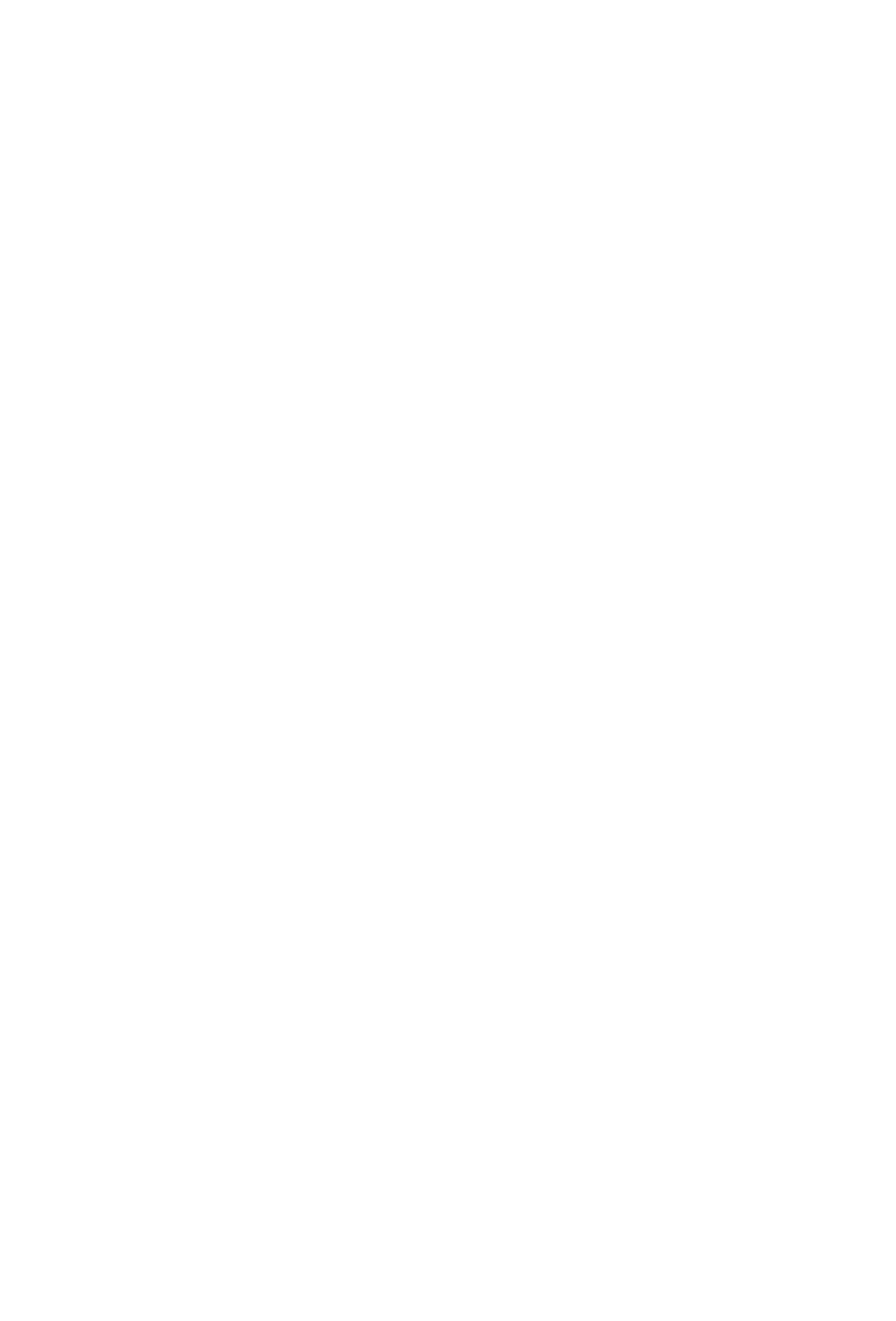
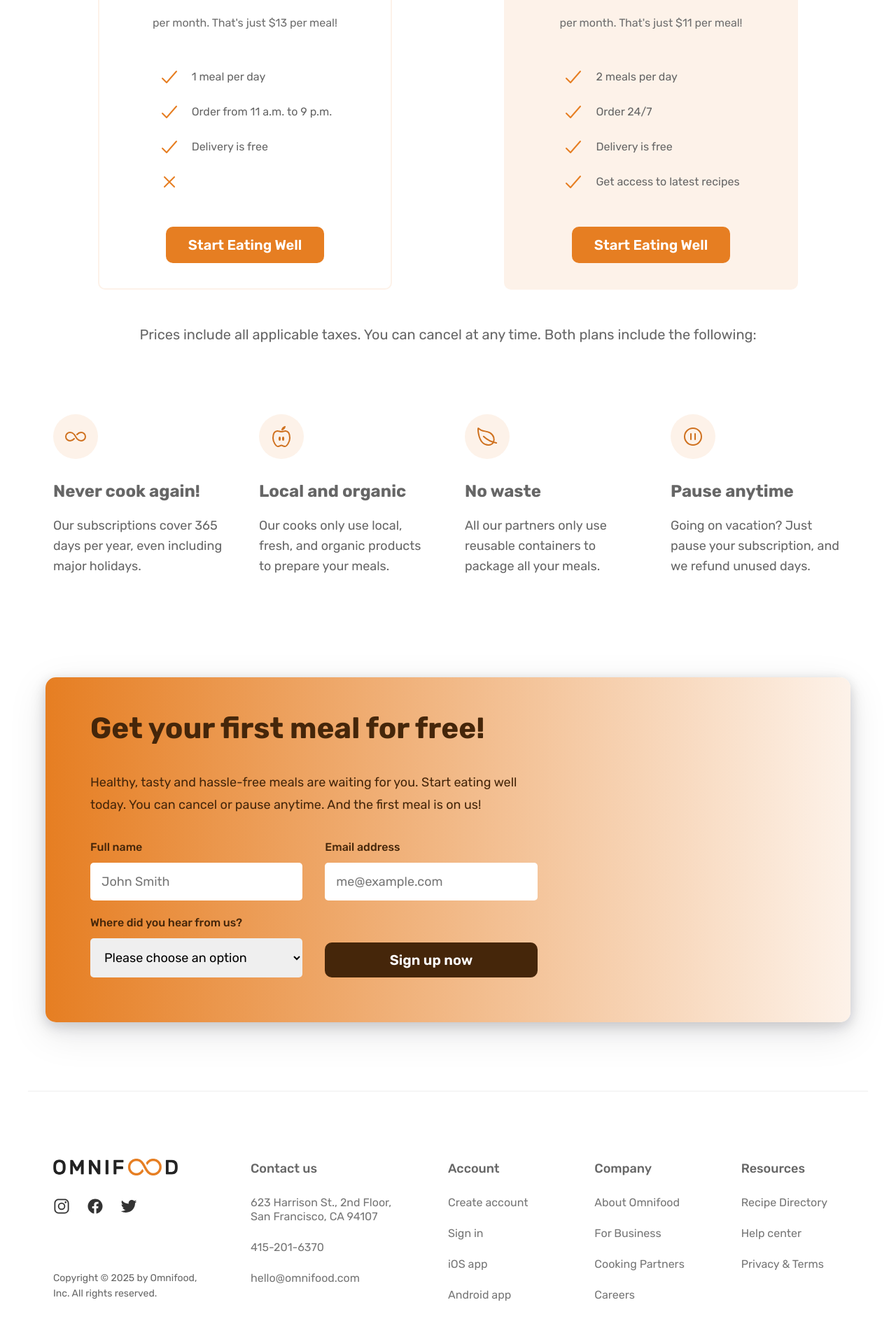
Before and after one commit to MANTECAD4/Omnifood, a React (Vite) app: page / in a window 1280 px wide. Shown: the part 5412-7300 px from the top of the page at 70% size. Before the commit the page ends 3474 px from the top, so only its background shows below. Built offline with nearby package versions, Linux system fonts and the light colour scheme.

Commit message:
Responsive v1

```diff
--- a/src/App.tsx
+++ b/src/App.tsx
@@ -17,11 +17,11 @@ export const App = () => {
         <Featured />
         <HowSection />
         <MealsSection />
-        {/* <TestimonialsSection /> */}
-        {/* <PricingSection /> */}
-        {/* <FormSection /> */}
+        <TestimonialsSection />
+        <PricingSection />
+        <FormSection />
       </main>
-      {/* <FooterSection /> */}
+      <FooterSection />
     </>
   );
 };
--- a/src/ExtraFeaturesSection/ExtraFeaturesSection.module.css
+++ b/src/ExtraFeaturesSection/ExtraFeaturesSection.module.css
@@ -16,6 +16,7 @@
 @media only screen and (max-width: 60em) {
   .features {
     gap: 2.8rem;
+    grid-template-columns: 1fr 1fr;
   }
 }
 /* 720 px - TABLETS */
@@ -23,6 +24,9 @@
 }
 /* 560 px - PHONES */
 @media only screen and (max-width: 35em) {
+  .features {
+    grid-template-columns: 1fr;
+  }
 }
 
 /* 480 px - SMALL PHONES */
--- a/src/ExtraFeaturesSection/MiniCard/MiniCard.module.css
+++ b/src/ExtraFeaturesSection/MiniCard/MiniCard.module.css
@@ -31,6 +31,9 @@
 }
 /* 560 px - PHONES */
 @media only screen and (max-width: 35em) {
+  .feature-description {
+    font-size: 2rem;
+  }
 }
 
 /* 480 px - SMALL PHONES */
--- a/src/Footer/FooterSection.module.css
+++ b/src/Footer/FooterSection.module.css
@@ -1,5 +1,6 @@
 .footer {
   display: grid;
+  grid-template-areas: "logo contact account company resources";
   grid-template-columns: 1.5fr 1.5fr 1fr 1fr 1fr;
   gap: 6.4rem;
   border-top: 1px solid #eee;
@@ -8,9 +9,10 @@
 .footer-col {
   display: flex;
   flex-direction: column;
+  align-items: flex-start;
 }
 .footer-logo {
-  width: 80%;
+  height: 2.4rem;
   margin-bottom: 3.2rem;
 }
 
@@ -79,6 +81,12 @@
 }
 /* 720 px - TABLETS */
 @media only screen and (max-width: 45em) {
+  .footer {
+    grid-template-columns: repeat(6, 1fr);
+    grid-template-areas:
+      "account account company company resources resources"
+      "logo logo logo contact contact contact";
+  }
 }
 /* 560 px - PHONES */
 @media only screen and (max-width: 35em) {
--- a/src/Footer/FooterSection.tsx
+++ b/src/Footer/FooterSection.tsx
@@ -1,11 +1,12 @@
 import { IonIcon } from "@ionic/react";
 import styles from "./FooterSection.module.css";
 import { logoFacebook, logoInstagram, logoTwitter } from "ionicons/icons";
+import { CSSProperties } from "react";
 export const FooterSection = () => {
   return (
     <footer>
       <div className={`${styles["footer"]} section-container`}>
-        <div className={styles["footer-col"]}>
+        <div className={styles["footer-col"]} style={{ gridArea: "logo" }}>
           <img
             src={"img/omnifood-logo.png"}
             className={styles["footer-logo"]}
@@ -35,8 +36,8 @@ export const FooterSection = () => {
             Copyright © 2025 by Omnifood, Inc. All rights reserved.
           </p>
         </div>
-        {linkCols.map(({ title, links }) => (
-          <div className={styles["footer-col"]} key={title}>
+        {linkCols.map(({ title, links, gridArea }) => (
+          <div className={styles["footer-col"]} style={gridArea} key={title}>
             <p className={styles["footer-heading"]}>{title}</p>
             <ul className={styles["link-list"]}>
               {links.map((link) => (
@@ -54,8 +55,14 @@ export const FooterSection = () => {
   );
 };
 
-const linkCols = [
+type linkColumn = {
+  gridArea: CSSProperties;
+  title: string;
+  links: string[];
+};
+const linkCols: linkColumn[] = [
   {
+    gridArea: { gridArea: "contact" },
     title: "Contact us",
     links: [
       `623 Harrison St., 2nd Floor, San Francisco, CA 94107`,
@@ -64,14 +71,17 @@ const linkCols = [
     ],
   },
   {
+    gridArea: { gridArea: "account" },
     title: "Account",
     links: [`Create account`, `Sign in`, `iOS app`, `Android app`],
   },
   {
+    gridArea: { gridArea: "company" },
     title: "Company",
     links: [`About Omnifood`, `For Business`, `Cooking Partners`, `Careers`],
   },
   {
+    gridArea: { gridArea: "resources" },
     title: "Resources",
     links: [`Recipe Directory`, `Help center`, `Privacy & Terms`],
   },
--- a/src/FormSection/FormSection.module.css
+++ b/src/FormSection/FormSection.module.css
@@ -11,6 +11,7 @@
   margin: 4.8rem auto 9.8rem auto;
   display: grid;
   grid-template-columns: 66fr 33fr;
+  grid-template-areas: "text media";
   border-radius: 15px;
   overflow: hidden;
   color: #45260a;
@@ -20,14 +21,15 @@
   background-image: linear-gradient(rgb(230, 126, 34, 0.26)),
     url("img/eating.jpg");
   background-size: cover;
+  background-position: center;
+  grid-area: media;
+  width: 100%;
+  padding-bottom: 65%;
 }
-.cta-image img {
-  width: 100%;
-  height: 100%;
-  object-fit: cover;
-}
+
 .cta-text-content {
   padding: 4.8rem 6.4rem 6.4rem 6.4rem;
+  grid-area: text;
 }
 .cta-header {
   margin: 0;
@@ -91,12 +93,34 @@
 
 /* 960 px - TABLETS */
 @media only screen and (max-width: 60em) {
+  .cta {
+    grid-template-columns: 60fr 40fr;
+  }
+  .cta-form {
+    grid-template-columns: 1fr;
+    row-gap: 3.2rem;
+  }
+  .cta-text-content {
+    padding: 4.8rem;
+  }
+  .cta-paragraph {
+    font-size: 2rem;
+  }
 }
 /* 720 px - TABLETS */
 @media only screen and (max-width: 45em) {
 }
 /* 560 px - PHONES */
 @media only screen and (max-width: 35em) {
+  .cta {
+    grid-template-columns: 1fr;
+    grid-template-areas:
+      "media"
+      "text";
+  }
+  .cta-text-content {
+    padding: 4.8rem 3.2rem 3.2rem 3.2rem;
+  }
 }
 
 /* 480 px - SMALL PHONES */
--- a/src/FormSection/FormSection.tsx
+++ b/src/FormSection/FormSection.tsx
@@ -63,9 +63,7 @@ export const FormSection = () => {
           className={styles["cta-image"]}
           role="img"
           aria-label="Woman enjoying food"
-        >
-          {/* <img src="img/eating.jpg" alt="Person eating" /> */}
-        </div>
+        ></div>
       </div>
     </section>
   );
--- a/src/HeroSection/Navbar/Navbar.module.css
+++ b/src/HeroSection/Navbar/Navbar.module.css
@@ -22,6 +22,8 @@
   background-color: transparent;
   height: 5.2rem;
   width: 5.2rem;
+
+  cursor: pointer;
 }
 
 .menu-btn-bar {
--- a/src/PricingSection/PricingSection.module.css
+++ b/src/PricingSection/PricingSection.module.css
@@ -1,6 +1,8 @@
 .cards-container {
   display: flex;
-  justify-content: space-evenly;
+  align-items: center;
+  justify-content: space-around;
+  gap: 3.2rem;
 }
 
 .card {
@@ -10,6 +12,8 @@
   flex-direction: column;
   align-items: center;
   border-radius: var(--border-radius-1);
+  width: 100%;
+  max-width: 42rem;
 }
 .card--complete {
   background-color: var(--primary-hint);
@@ -19,7 +23,6 @@
 .card--complete::before {
   content: "BEST VALUE";
   font-size: 1.4rem;
-  /* line-height: 1.5; */
   padding: 2.5px 0;
   font-weight: 700;
   width: 20rem;
@@ -97,12 +100,18 @@
 
 /* 960 px - TABLETS */
 @media only screen and (max-width: 60em) {
+  /* .cards-container {
+    justify-content: space-between;
+  } */
 }
 /* 720 px - TABLETS */
 @media only screen and (max-width: 45em) {
 }
 /* 560 px - PHONES */
 @media only screen and (max-width: 35em) {
+  .cards-container {
+    flex-direction: column;
+  }
 }
 
 /* 480 px - SMALL PHONES */
--- a/src/TestimonialsSection/TestimonialMiniCard/TestimonialMiniCard.module.css
+++ b/src/TestimonialsSection/TestimonialMiniCard/TestimonialMiniCard.module.css
@@ -33,9 +33,26 @@
 }
 /* 720 px - TABLETS */
 @media only screen and (max-width: 45em) {
+  .testimonial-picture {
+    height: 8rem;
+    width: 8rem;
+  }
 }
 /* 560 px - PHONES */
 @media only screen and (max-width: 35em) {
+  /* .testimonial-card:nth-child(even) {
+    align-items: end;
+  }
+  .testimonial-card:nth-child(even) .testimonial-text {
+    text-align: end;
+  } */
+  .testimonial-text {
+    font-size: 2rem;
+  }
+  .testimonial-picture {
+    height: 7.2rem;
+    width: 7.2rem;
+  }
 }
 
 /* 480 px - SMALL PHONES */
--- a/src/TestimonialsSection/TestimonialsSection.module.css
+++ b/src/TestimonialsSection/TestimonialsSection.module.css
@@ -39,6 +39,9 @@
 
 /* 1360 px - SMALL LAPTOPS */
 @media only screen and (max-width: 85em) {
+  .testimonials-section {
+    grid-template-columns: 60fr 40fr;
+  }
   .testimonials-gallery {
     grid-template-columns: 1fr 1fr;
   }
@@ -68,11 +71,23 @@
 }
 /* 720 px - TABLETS */
 @media only screen and (max-width: 45em) {
+  .testimonials-gallery {
+    grid-template-columns: repeat(5, 1fr);
+  }
 }
 /* 560 px - PHONES */
 @media only screen and (max-width: 35em) {
+  .testimonials-text-grid {
+    grid-template-columns: 1fr;
+  }
+  .testimonials-gallery {
+    grid-template-columns: repeat(4, 1fr);
+  }
 }
 
 /* 480 px - SMALL PHONES */
 @media only screen and (max-width: 30em) {
+  .testimonials-gallery {
+    grid-template-columns: repeat(3, 1fr);
+  }
 }
```
